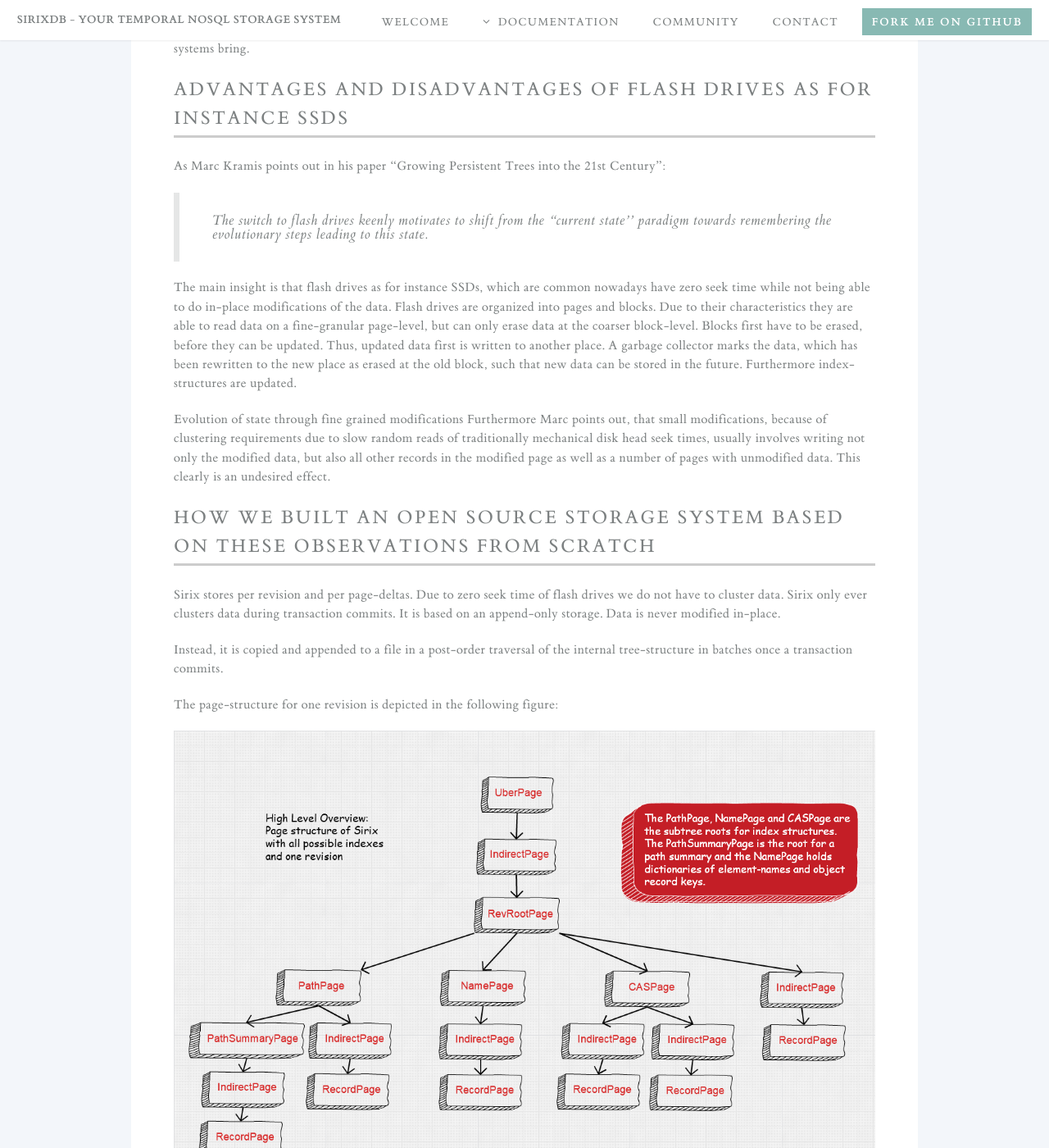
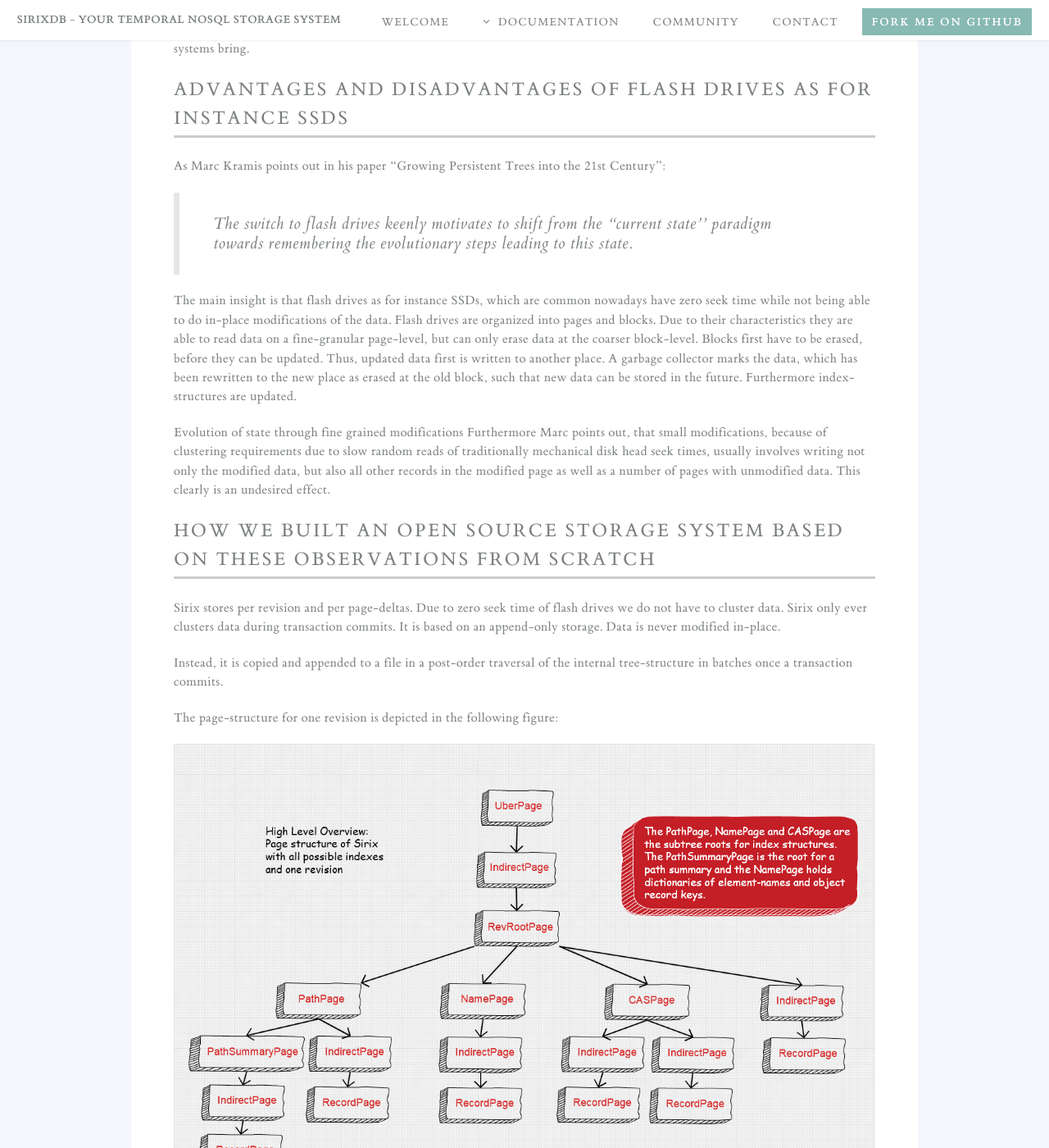
Before and after one commit to sirixdb/sirixdb.github.io, a Jekyll site: the page built from concepts.md, in a window 1280 px wide and 1400 px high, scrolled down 685 px. Shown: the whole window at 82% size. Built offline with Jekyll 4.4.1, drawn with Linux system fonts in a browser that asks for light colours; our own code applies the rules of GitHub Pages for plain Markdown files.

Commit message:
Update style.css

```diff
--- a/css/style.css
+++ b/css/style.css
@@ -1148,9 +1148,9 @@ blockquote {
 blockquote p {
     margin: 0;
     padding: .5em;
-    font-size: 1.1rem;
-    line-height: 1.1rem;
-/*    width: 60%; */
+    font-size: 1.3rem;
+    line-height: 1.5rem;
+    width: 90%;
 }
 
 section.markdown {
```
